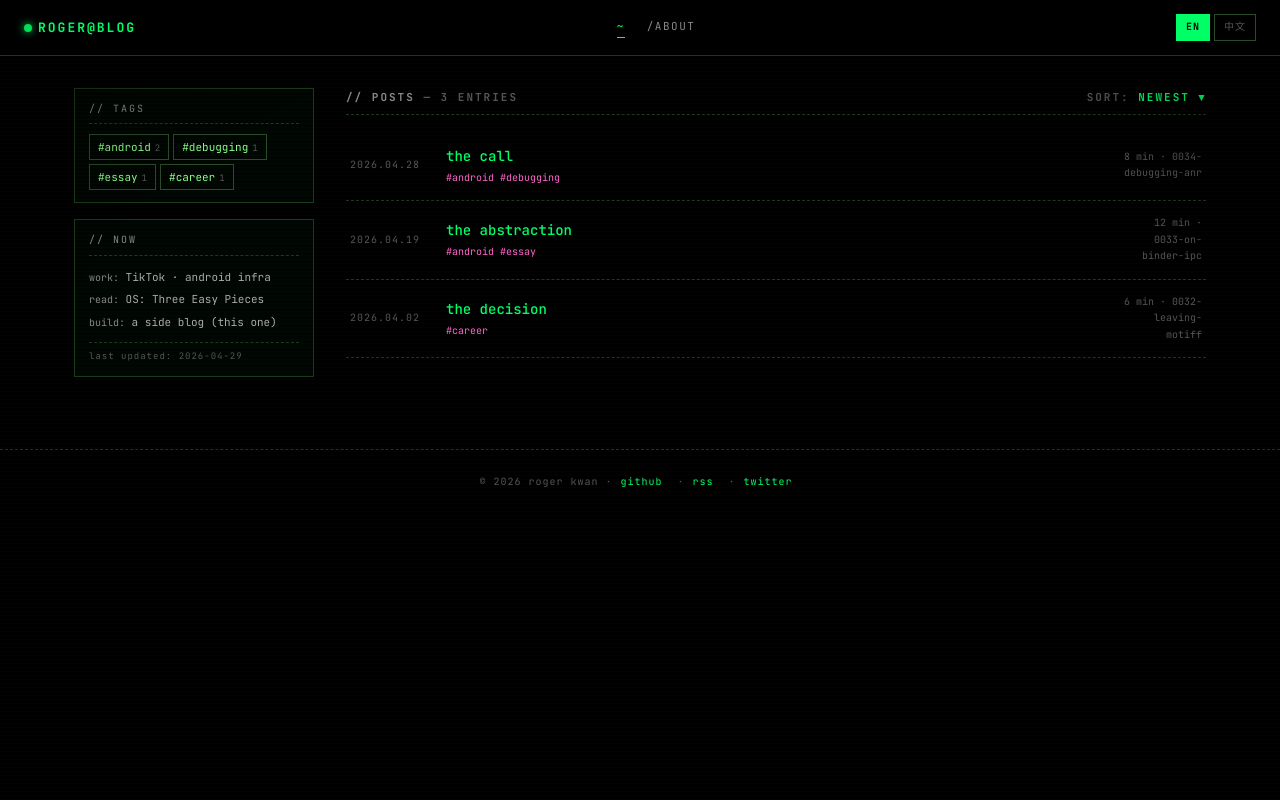
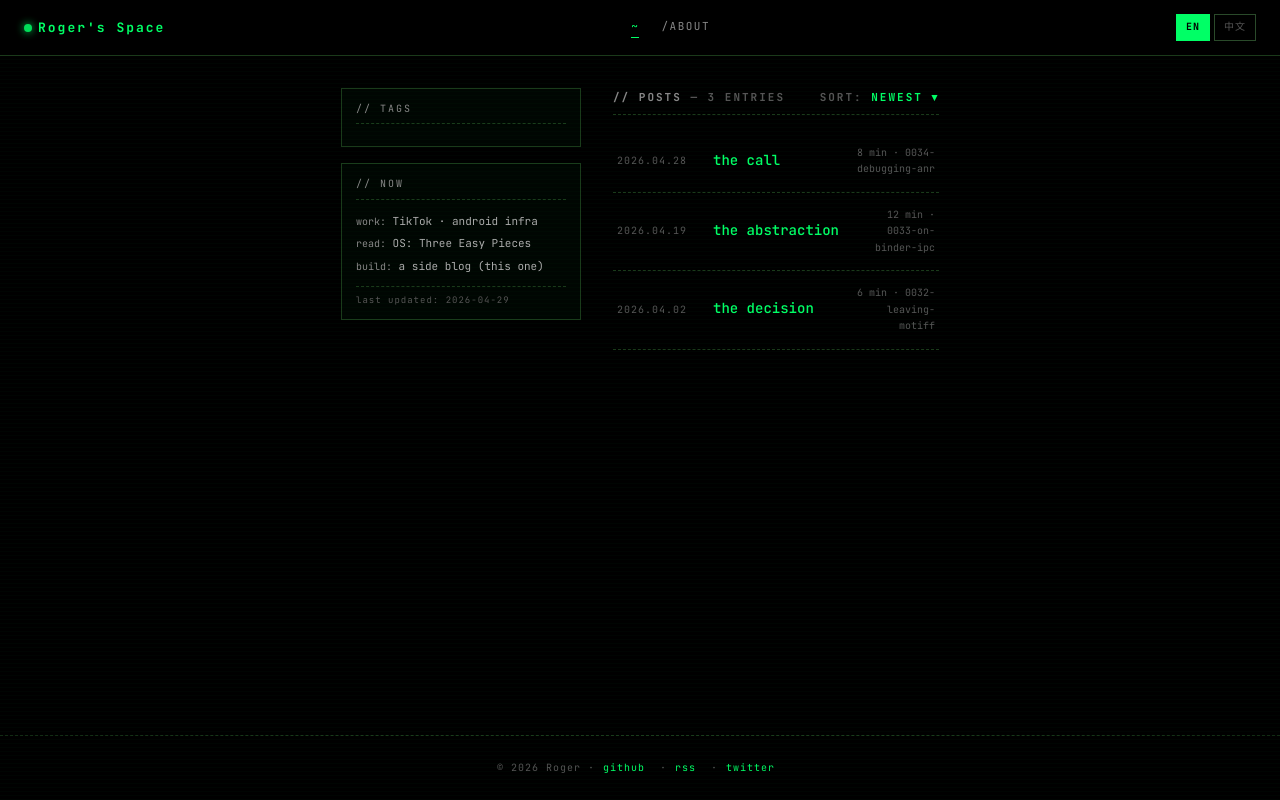
Before and after one commit to 12og3r/12og3r, a React (Vite) app: page /en in a window 1280 px wide. Built offline with nearby package versions, Linux system fonts and the light colour scheme.

Commit message:
feat: rebrand to Roger's Space, drop sample tags, sticky footer

```diff
--- a/content/about.yaml
+++ b/content/about.yaml
@@ -1,7 +1,7 @@
 en: |
   $ cat about.md
 
-  > roger kwan — android engineer @ tiktok.
+  > Roger — android engineer @ tiktok.
 
   Previously: motiff (design tool), paraflow, hulu.
   BUPT '15.
@@ -10,7 +10,7 @@ en: |
 zh: |
   $ cat about.md
 
-  > 关沛廷 — 字节跳动 Android 工程师
+  > Roger — 字节跳动 Android 工程师
 
   此前：Motiff（设计工具）、Paraflow、Hulu。
   北邮 '15 届毕业。
--- a/content/posts/0032-leaving-motiff/meta.yaml
+++ b/content/posts/0032-leaving-motiff/meta.yaml
@@ -1,7 +1,6 @@
 slug: 0032-leaving-motiff
 date: 2026-04-02
-tags:
-  - career
+tags: []
 readingTime:
   en: 6
   zh: 7
--- a/content/posts/0033-on-binder-ipc/meta.yaml
+++ b/content/posts/0033-on-binder-ipc/meta.yaml
@@ -1,8 +1,6 @@
 slug: 0033-on-binder-ipc
 date: 2026-04-19
-tags:
-  - android
-  - essay
+tags: []
 readingTime:
   en: 12
   zh: 14
--- a/content/posts/0034-debugging-anr/meta.yaml
+++ b/content/posts/0034-debugging-anr/meta.yaml
@@ -1,8 +1,6 @@
 slug: 0034-debugging-anr
 date: 2026-04-28
-tags:
-  - android
-  - debugging
+tags: []
 readingTime:
   en: 8
   zh: 9
--- a/index.html
+++ b/index.html
@@ -3,7 +3,7 @@
   <head>
     <meta charset="UTF-8" />
     <meta name="viewport" content="width=device-width, initial-scale=1, viewport-fit=cover" />
-    <title>roger@blog</title>
+    <title>Roger's Space</title>
   </head>
   <body>
     <div id="root"></div>
--- a/src/components/TopBar.tsx
+++ b/src/components/TopBar.tsx
@@ -11,7 +11,7 @@ export function TopBar() {
   return (
     <div className="topbar">
       <Link to={`/${lang}`} className="brand">
-        <span className="dot" />ROGER@BLOG
+        <span className="dot" />Roger's Space
       </Link>
       <nav className="topnav">
         <Link to={`/${lang}`} className={isHome ? 'active' : ''}>~</Link>
--- a/src/i18n/en.json
+++ b/src/i18n/en.json
@@ -13,7 +13,7 @@
   "filter.clear": "[ clear ]",
   "post.min": "min",
   "loadmore": "[ load 20 more... ]",
-  "footer.copy": "© 2026 roger kwan",
+  "footer.copy": "© 2026 Roger",
   "count.entries": "— {n} entries",
   "count.match": "— {n} match",
   "badge.selected": "{n} SELECTED",
--- a/src/i18n/zh.json
+++ b/src/i18n/zh.json
@@ -13,7 +13,7 @@
   "filter.clear": "[ 清空 ]",
   "post.min": "分钟",
   "loadmore": "[ 加载更多... ]",
-  "footer.copy": "© 2026 关沛廷",
+  "footer.copy": "© 2026 Roger",
   "count.entries": "— 共 {n} 篇",
   "count.match": "— {n} 篇匹配",
   "badge.selected": "已选 {n}",
--- a/src/styles/global.css
+++ b/src/styles/global.css
@@ -30,6 +30,13 @@ html, body {
   min-height: 100vh;
   overscroll-behavior-y: none;
 }
+
+body { display: flex; flex-direction: column; }
+#root { flex: 1; display: flex; flex-direction: column; }
+#root > .home-layout,
+#root > .chapter-reader,
+#root > .about,
+#root > .notfound { flex: 1; }
 
 body[data-lang="zh"] {
   font-family: var(--font-zh);
```
Also changed, not shown: 1 other file (tests, documents, lock files or other folders).
